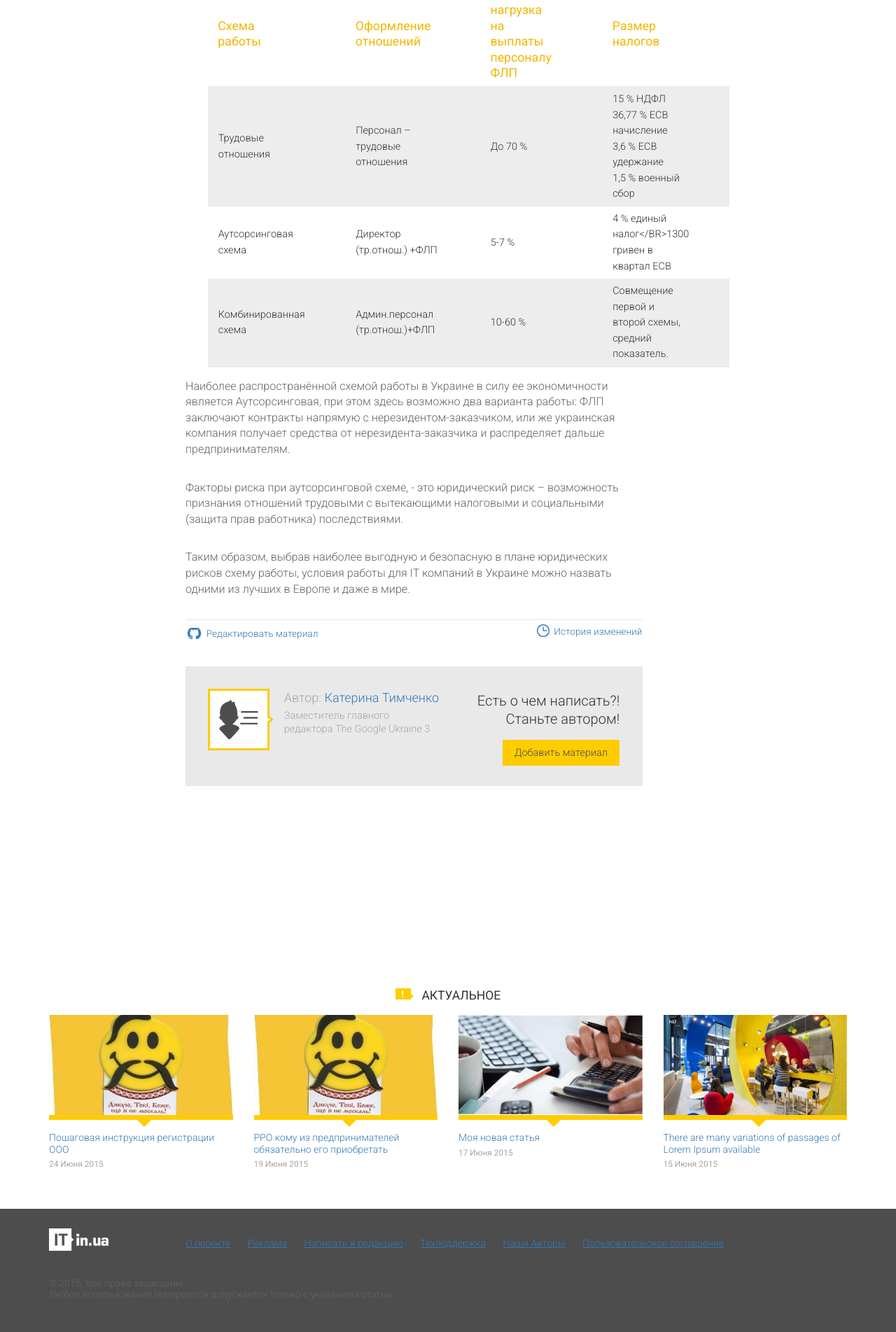
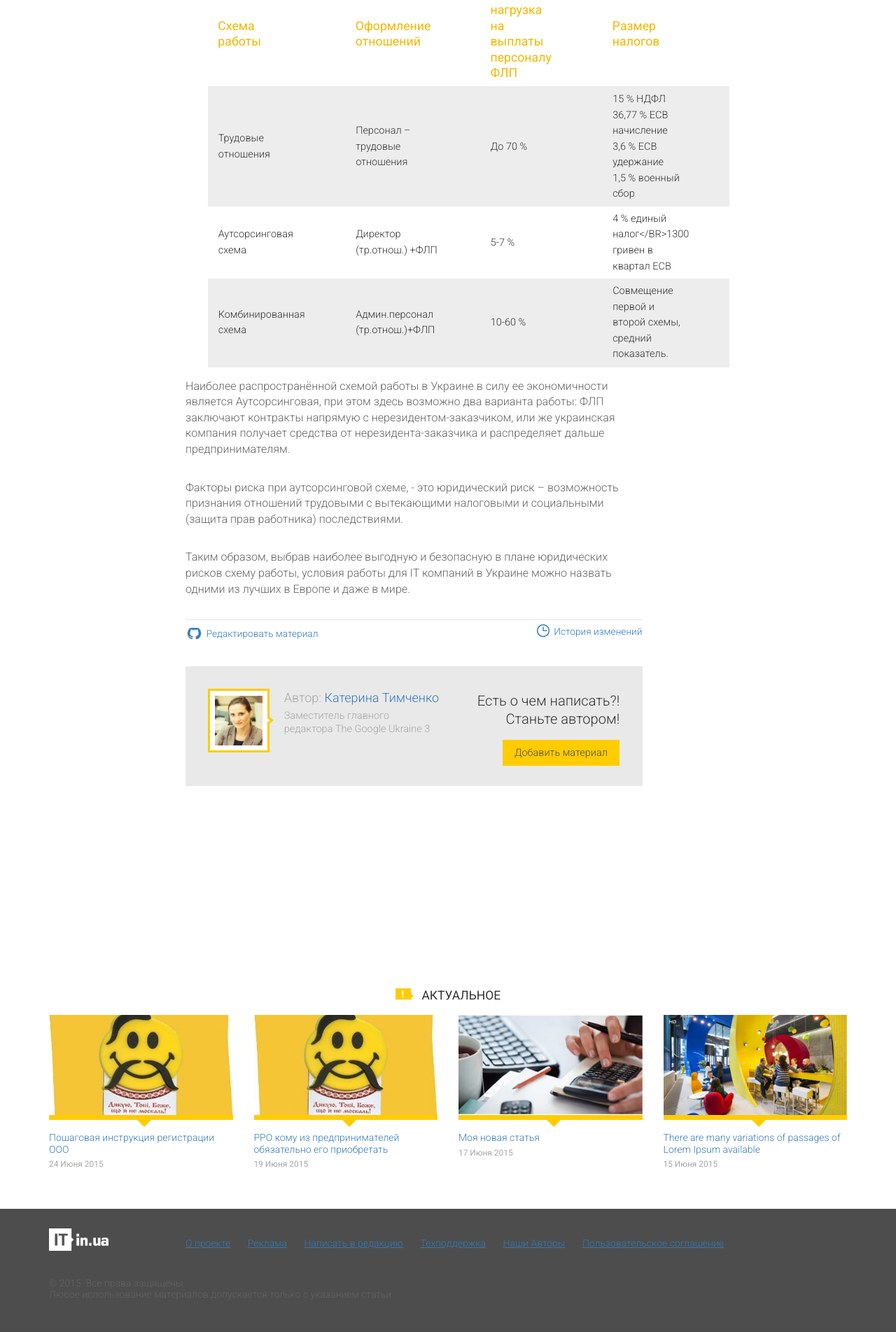
Before and after one commit to itinua/itinua.github.io, a Jekyll site: the page built from _posts/[a2] Огранизация бизнесса в Украине/2015-06-24-optimalnie-biznes-shemi-raboti-it-kompanii-v-ukraine.md, in a window 1280 px wide. Shown: the part 967-2870 px from the top of the page at 70% size. Built offline with Jekyll 4.4.1, drawn with Linux system fonts in a browser that asks for light colours; Markdown is read by kramdown in place of the engine named in the settings; comment, search, counter and statistics services are not loaded.

Commit message:
новые фото

```diff
--- a/_config.yml
+++ b/_config.yml
@@ -42,9 +42,9 @@ authors:
   katerina-timchenko:
     name: Катерина Тимченко
     job: Заместитель главного редактора The Google Ukraine 3
-    image: IT-user.png
+    image: katerina-timchenko.jpg
 
   katerina-britskaya:
     name: Катерина Брицкая
     job: Заместитель главного редактора The Google Ukraine 3
-    image: IT-user.png
+    image: katerina-britskaya.jpg
```
Also changed, not shown: images/author/katerina-britskaya.jpg (added), images/author/katerina-timchenko.jpg (added).
